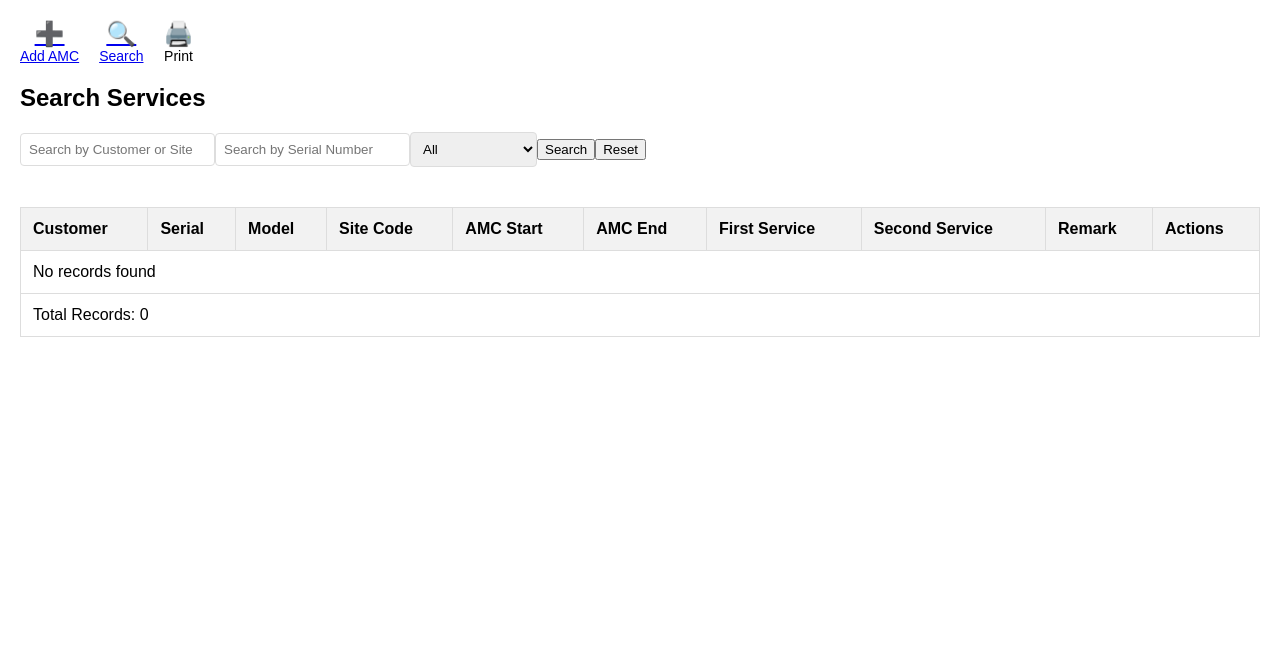
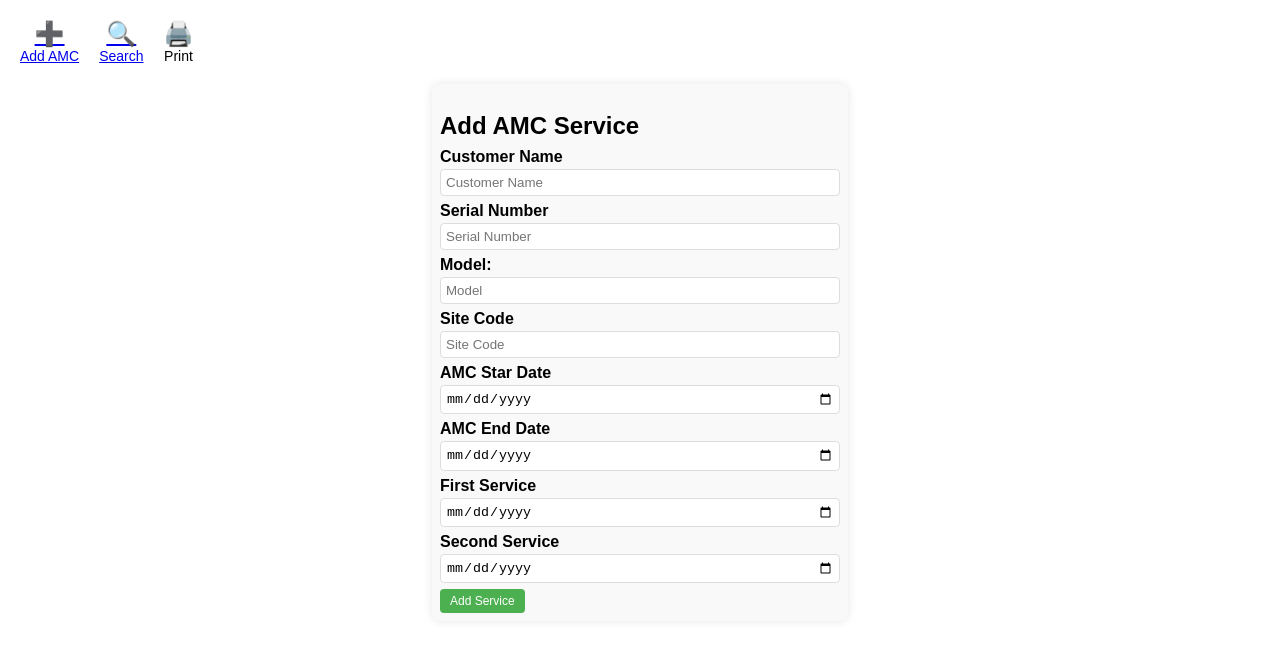
Before and after one commit to antonadithya/AMC-Tracker-Application, a React (Vite) app: page /#/add-service in a window 1280 px wide. Before the commit this address led to /search-services. Shown: the top 652 px of the page. Built offline with nearby package versions, Linux system fonts and the light colour scheme.

Commit message:
Refactor Electron file loading and update routing in React app; add navigation component

```diff
--- a/src/App.jsx
+++ b/src/App.jsx
@@ -1,6 +1,6 @@
 import '../browser-electron.js'
 import React from 'react'
-import { BrowserRouter as Router, Routes, Route, Link, Navigate } from 'react-router-dom'
+import { HashRouter as Router, Routes, Route, Link, Navigate } from 'react-router-dom'
 import ServiceForm from './components/ServiceForm'
 import SearchServices from './components/SearchServices'
 import ReportTable from './components/ReportTable'
--- a/src/components/ServiceForm.jsx
+++ b/src/components/ServiceForm.jsx
@@ -71,7 +71,7 @@ const ServiceForm = ({ onServiceAdded, onSearch }) => {
       {error && <p className="error">{error}</p>}
       <form onSubmit={handleSubmit}>
         <div className="form-group">
-          <label>Customer Name:</label>
+          <label>Customer Name</label>
           <input
             type="text"
             placeholder="Customer Name"
@@ -80,7 +80,7 @@ const ServiceForm = ({ onServiceAdded, onSearch }) => {
           />
         </div>
         <div className="form-group">
-          <label>Serial Number:</label>
+          <label>Serial Number</label>
           <input
             type="text"
             placeholder="Serial Number"
@@ -98,17 +98,21 @@ const ServiceForm = ({ onServiceAdded, onSearch }) => {
             onChange={(e) => setModel(e.target.value)}
           />
           <datalist id="modelList">
-            <option value="Epson PLQ 20" />
-            <option value="Epson PLQ 35" />
-            <option value="Epson PLQ 40" />
-            <option value="Epson PLQ 50" />
+            <option value="PLQ 20" />
+            <option value="PLQ 35" />
+            <option value="PLQ 40" />
+            <option value="PLQ 50" />
             <option value="LQ-310" />
-            <option value="2190II" />
+            <option value="LQ-50" />
+            <option value="LQ-2190" />
+            <option value="LQ-2190 II" />
+            <option value="TM T81 III" />
+            <option value="TM 220D" />
             <option value="M3180" />
           </datalist>
         </div>
         <div className="form-group">
-          <label>Site Code:</label>
+          <label>Site Code</label>
           <input
             type="text"
             placeholder="Site Code"
@@ -117,7 +121,7 @@ const ServiceForm = ({ onServiceAdded, onSearch }) => {
           />
         </div>
         <div className="form-group">
-          <label>Service Date (AMC Start):</label>
+          <label>AMC Star Date</label>
           <input
             type="date"
             value={serviceDate}
@@ -125,7 +129,7 @@ const ServiceForm = ({ onServiceAdded, onSearch }) => {
           />
         </div>
         <div className="form-group">
-          <label>AMC End Date:</label>
+          <label>AMC End Date</label>
           <input
             type="date"
             value={amcEnd}
@@ -133,7 +137,7 @@ const ServiceForm = ({ onServiceAdded, onSearch }) => {
           />
         </div>
         <div className="form-group">
-          <label>First Service:</label>
+          <label>First Service</label>
           <input
             type="date"
             value={firstService}
@@ -141,7 +145,7 @@ const ServiceForm = ({ onServiceAdded, onSearch }) => {
           />
         </div>
         <div className="form-group">
-          <label>Second Service:</label>
+          <label>Second Service</label>
           <input
             type="date"
             value={secondService}
```
Also changed, not shown: electron.js (+8 -1 lines), src/components/Navigation.jsx (added, +15 -0 lines), 1 other file (tests, documents, lock files or other folders).
